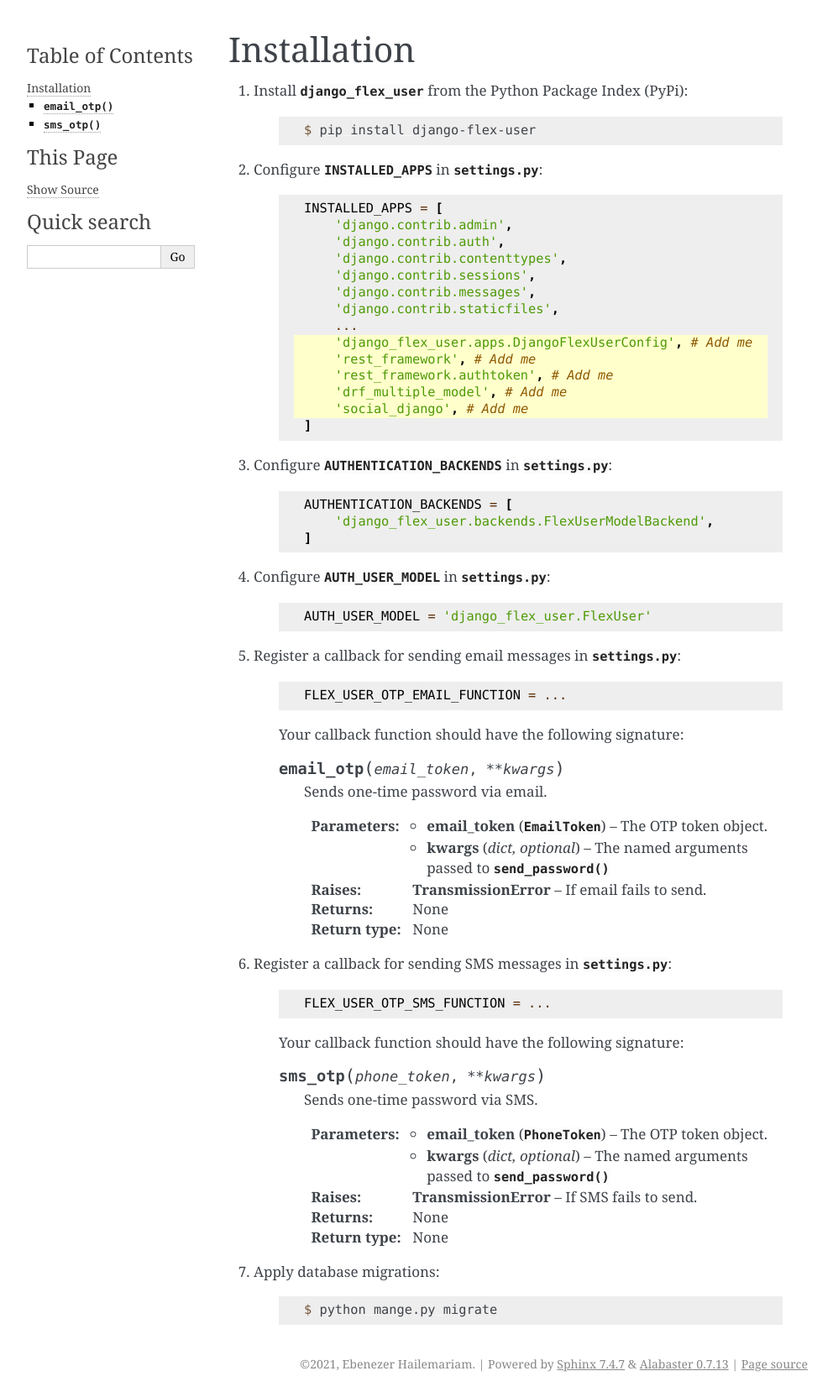
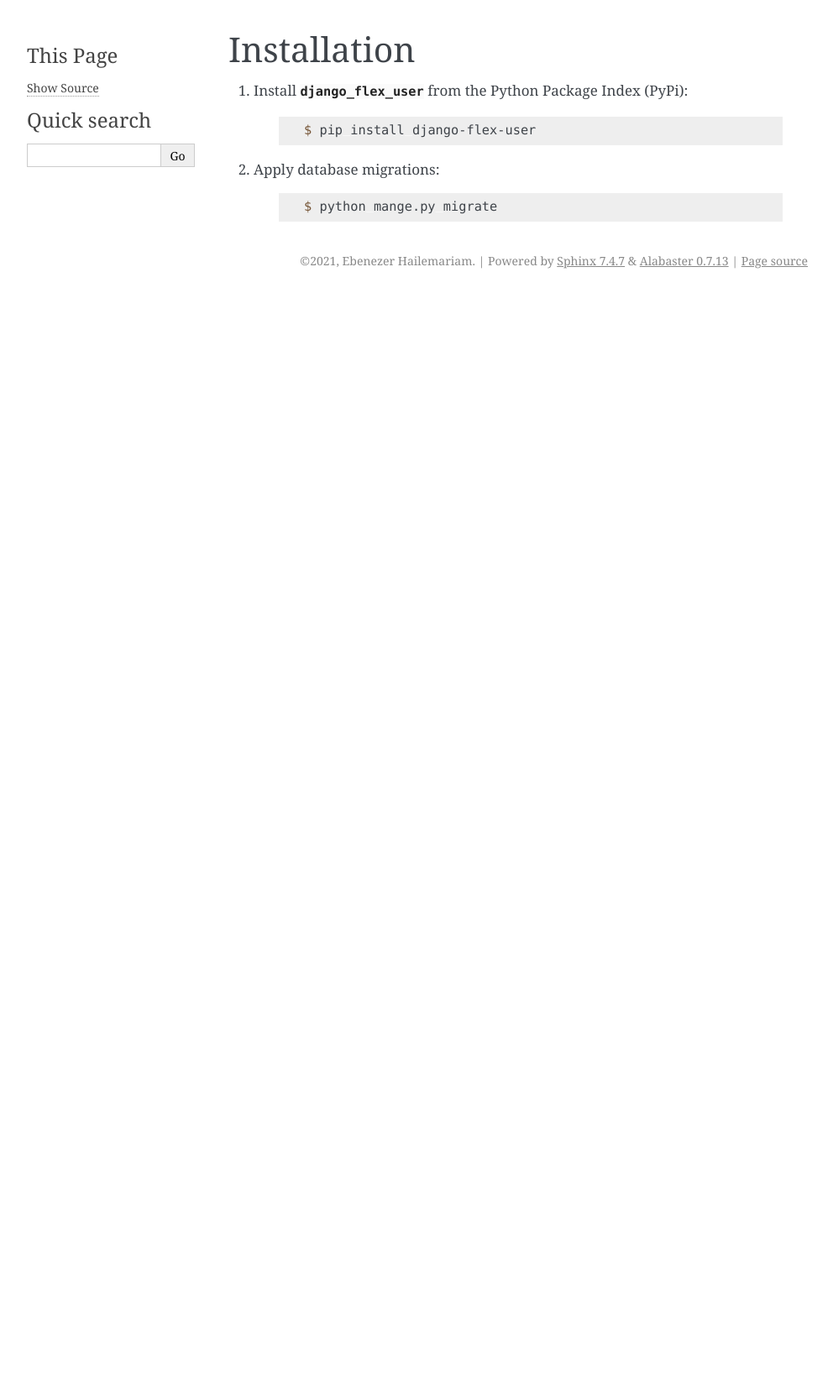
Before and after one commit to ebenh/django-flex-user, a Sphinx documentation site: the page built from docs/source/installation.rst, in a window 1280 px wide. Shown: the whole page at 84% size, without its empty margins (148-1140 px from the left). Built offline with Sphinx 7.4.7, drawn with Linux system fonts in a browser that asks for light colours; after the commit the page ends 900 px from its top, so only the background shows below that.

Commit message:
Updating documentation

```diff
--- a/docs/source/usage.rst
+++ b/docs/source/basic_usage.rst
@@ -1,5 +1,5 @@
-Usage
-=====
+Basic Usage
+===========
 
 Create User
 -----------
--- a/docs/source/installation.rst
+++ b/docs/source/installation.rst
@@ -7,80 +7,6 @@ Installation
 
         $ pip install django-flex-user
 
-#. Configure :setting:`INSTALLED_APPS` in :mod:`settings.py`:
-
-    .. code-block:: python
-        :emphasize-lines: 9-13
-
-        INSTALLED_APPS = [
-            'django.contrib.admin',
-            'django.contrib.auth',
-            'django.contrib.contenttypes',
-            'django.contrib.sessions',
-            'django.contrib.messages',
-            'django.contrib.staticfiles',
-            ...
-            'django_flex_user.apps.DjangoFlexUserConfig', # Add me
-            'rest_framework', # Add me
-            'rest_framework.authtoken', # Add me
-            'drf_multiple_model', # Add me
-            'social_django', # Add me
-        ]
-
-#. Configure :setting:`AUTHENTICATION_BACKENDS` in :mod:`settings.py`:
-
-    .. code-block:: python
-
-        AUTHENTICATION_BACKENDS = [
-            'django_flex_user.backends.FlexUserModelBackend',
-        ]
-
-#. Configure :setting:`AUTH_USER_MODEL` in :mod:`settings.py`:
-
-    .. code-block:: python
-
-        AUTH_USER_MODEL = 'django_flex_user.FlexUser'
-
-#. Register a callback for sending email messages in :mod:`settings.py`:
-
-    .. code-block:: python
-
-        FLEX_USER_OTP_EMAIL_FUNCTION = ...
-
-    Your callback function should have the following signature:
-
-    .. py:function:: email_otp(email_token, **kwargs)
-
-        Sends one-time password via email.
-
-        :param email_token: The OTP token object.
-        :type email_token: :class:`~django_flex_user.models.otp.EmailToken`
-        :param kwargs: The named arguments passed to :meth:`~django_flex_user.models.otp.EmailToken.send_password`
-        :type kwargs: dict, optional
-        :raises TransmissionError: If email fails to send.
-        :returns: None
-        :rtype: None
-
-#. Register a callback for sending SMS messages in :mod:`settings.py`:
-
-    .. code-block:: python
-
-        FLEX_USER_OTP_SMS_FUNCTION = ...
-
-    Your callback function should have the following signature:
-
-    .. py:function:: sms_otp(phone_token, **kwargs)
-
-        Sends one-time password via SMS.
-
-        :param email_token: The OTP token object.
-        :type email_token: :class:`~django_flex_user.models.otp.PhoneToken`
-        :param kwargs: The named arguments passed to :meth:`~django_flex_user.models.otp.PhoneToken.send_password`
-        :type kwargs: dict, optional
-        :raises TransmissionError: If SMS fails to send.
-        :returns: None
-        :rtype: None
-
 #. Apply database migrations:
 
     .. code-block:: console
--- a/docs/source/oauth.rst
+++ b/docs/source/oauth_configuration.rst
@@ -1,5 +1,5 @@
-OAuth
-=====
+OAuth Configuration
+===================
 
 OAuth functionality (e.g. sign up using Facebook) is enabled by third-party module :mod:`social_django`.
 
--- a/docs/source/rest_api.rst
+++ b/docs/source/rest_api_configuration.rst
@@ -1,5 +1,5 @@
-REST API
-========
+REST API Configuration
+======================
 
 To make the REST API available, modify your :mod:`urls.py` as follows:
 
```
Also changed, not shown: docs/source/basic_configuration.rst (added, +76 -0 lines), docs/source/index.rst (+4 -3 lines).
